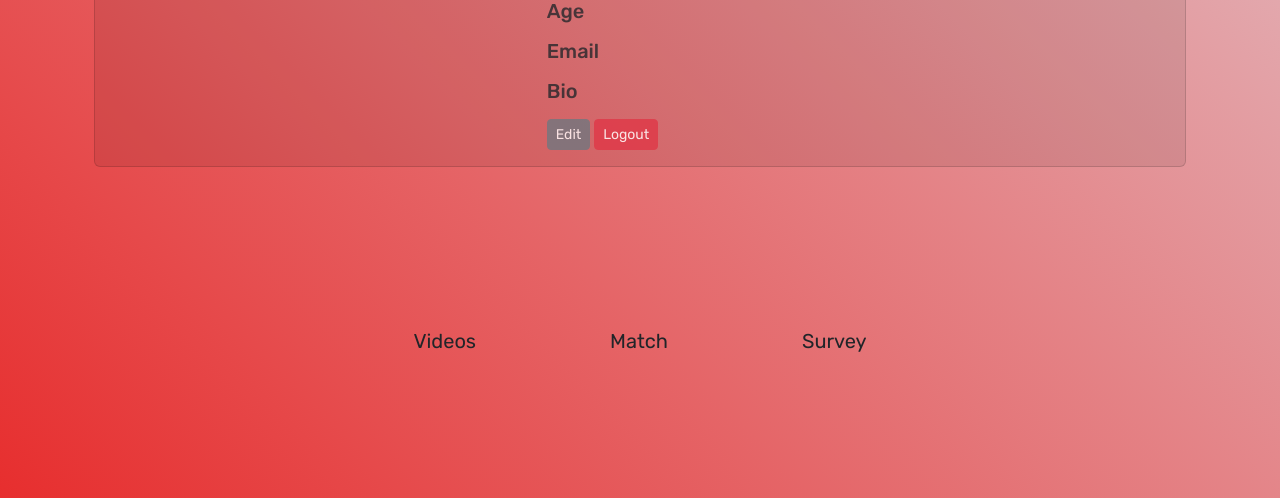
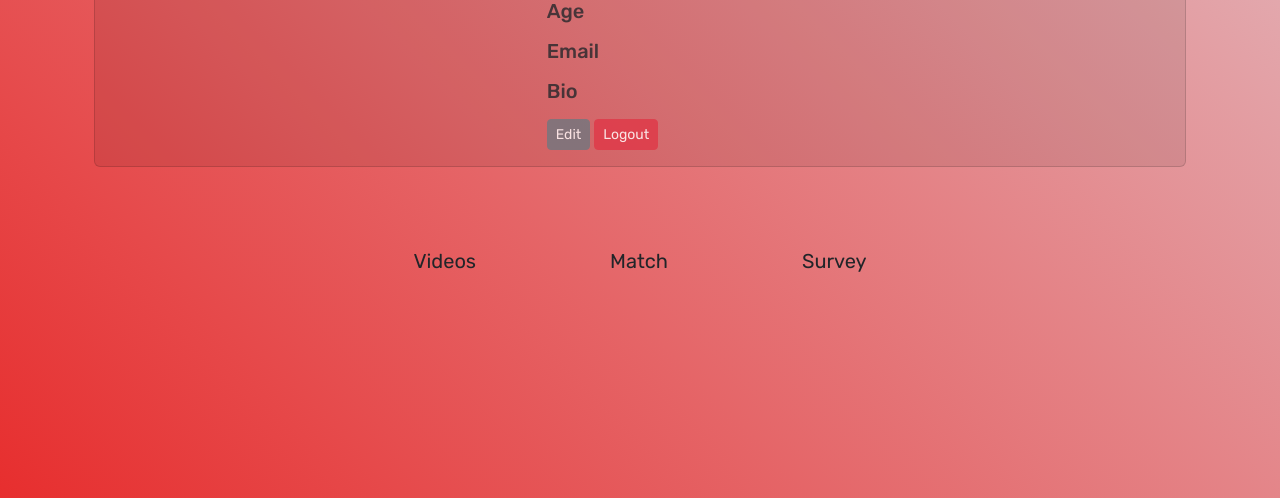
Before and after one commit to efelicidario/hot_Brain, a Python web app: template templates/dashboard.html in a window 1280 px wide. Shown: the part 302-800 px from the top of the page. Run offline with Jinja, Linux system fonts and the light colour scheme; the template is opened without the code that fills it, so the values that code supplies are empty; some libraries are stand-ins or nearby versions.

Commit message:
quick lil change

```diff
--- a/templates/dashboard.html
+++ b/templates/dashboard.html
@@ -56,6 +56,8 @@
         z-index: -1;
         /* Place the pseudo-element behind the content */
     }
+
+
 </style>
 
 <body>
@@ -156,7 +158,7 @@
                 </div>
             </div>
 
-            <div class="d-flex justify-content-center" style="margin-top: 150px;">
+            <div class="d-flex justify-content-center" style="margin-top: 70px;">
                 <div class="div">
                     <div class="overlap-group-wrapper">
                         <div class="overlap-group">
```
Also changed, not shown: 1 other file.
